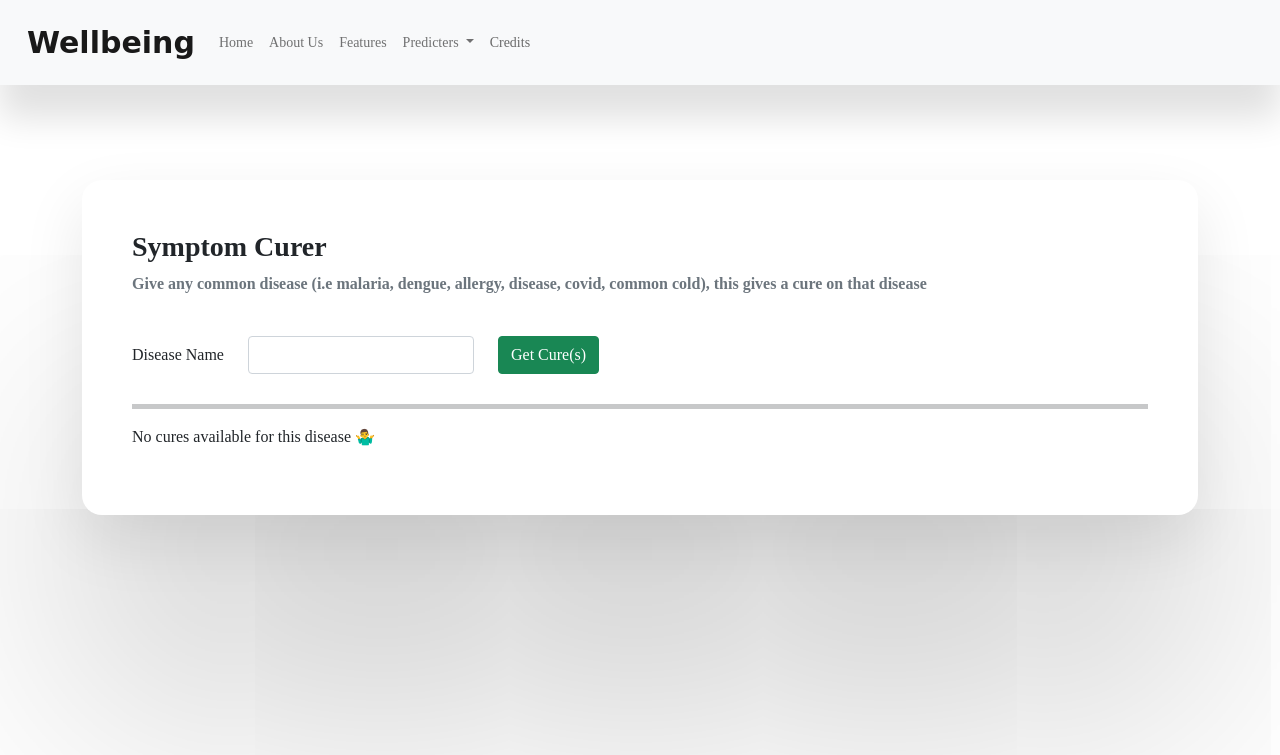
After one commit to ahmishra/Wellbeing, a Flask app: page /symptom_curer in a window 1280 px wide. The commit adds this page. Shown: the top 755 px of the page. Run offline with Flask 2, Linux system fonts and the light colour scheme; parts of the project's set-up code (start-up, migrations or seed data) failed here and were passed over; some libraries are stand-ins or nearby versions; some web fonts are replaced.

Commit message:
Improved Doabetes and Added Symptom Curer

```diff
--- a/main.py
+++ b/main.py
@@ -1,11 +1,44 @@
 from flask import render_template, request, Flask
 from joblib import load
+from pandas import read_csv
+from numpy import nan
 
+# Global Variables
 model_health_insurance = load("Models/health_insurance_model.joblib")
 scaler_health_insurance = load("Models/health_insurance_scaler.joblib")
+symptom_desc = read_csv("Datasets/symptom_desc.csv")
+symptom_desc['Disease'] = symptom_desc['Disease'].apply(lambda x: x.lower())
+symptom_desc = list(symptom_desc.values)
+symptom_precaution = read_csv("Datasets/symptom_precaution.csv")
+symptom_precaution['Disease'] = symptom_precaution['Disease'].apply(lambda x: x.lower())
+symptom_precaution = list(symptom_precaution.values)
 
+def get_symptom_description(symptom):
+    symptom = symptom.lower()
+    results = []
+    for i in symptom_desc:
+        for j in i:
+            if symptom in str(j):
+                results.append(list(i))
+
+    return results
+
+
+def get_symptom_precaution(symptom):
+    symptom = symptom.lower()
+    results = []
+    for i in symptom_precaution:
+        for j in i:
+            if symptom in str(j):
+                results.append(list(i))
+
+    return results
+
+# Initializing App
 app = Flask(__name__)
 
+
+# App routes and logic
 @app.route("/")
 def home():
     return render_template("index.html")
@@ -14,6 +47,23 @@ def home():
 @app.route("/credits")
 def credits():
     return render_template("credits.html")
+
+
+@app.route("/symptom_describer", methods=["POST", "GET"])
+def symptom_describer():
+    return render_template("symptom_describer.html")
+
+
+@app.route("/symptom_curer", methods=["POST", "GET"])
+def symptom_curer():
+    if request.method == "POST":
+        symptom = str(request.form["disease"]).lower()
+        precuations = get_symptom_precaution(symptom)
+        print(precuations)
+        return render_template("symptom_curer.html", cures=precuations)
+
+    else:
+        return render_template("symptom_curer.html")
 
 
 @app.route("/heath_insurance_predicter", methods=["GET", "POST"])
@@ -62,5 +112,7 @@ def health_insurance_predicter():
     else:
         return render_template("health_insurance_predicter.html")
 
+
+
 if __name__ == "__main__":
     app.run(debug=True)
--- a/templates/index.html
+++ b/templates/index.html
@@ -87,7 +87,7 @@ Wellbeing | We got you covered
                             <p class="card-text" style="font-weight: lighter;">
                                 Give any common symptoms, like, allergy, malaria, diabetes and get a description on that symptom
                             </p>
-                            <a href="#" class="btn btn-outline-success">Take Me There</a>
+                            <a href="{{ url_for('symptom_describer') }}" class="btn btn-outline-success">Take Me There</a>
                         </div>
                     </div>
 
@@ -97,7 +97,7 @@ Wellbeing | We got you covered
                             <p class="card-text" style="font-weight: lighter;">
                                 Give any common symptoms, like, allergy, malaria, diabetes and get a description on that symptom, and a list of possible ways to cure that symptom
                             </p>
-                            <a href="#" class="btn btn-outline-success">Take Me There</a>
+                            <a href="{{ url_for('symptom_curer') }}" class="btn btn-outline-success">Take Me There</a>
                         </div>
                     </div>
 
--- /dev/null
+++ b/templates/symptom_curer.html
@@ -0,0 +1,55 @@
+{% extends "base.html" %}
+{% block title %}
+Wellbeing | Symptom Curer
+{% endblock title %}
+
+{% block content %}
+
+    <div class="container">
+        <div class="jumbotron container form-design" style="height: 100%;">
+            <h3 style="font-weight: 700;">Symptom Curer</h3>
+            <p class="text-muted" style="font-weight: bolder;">Give any common disease (i.e malaria, dengue, allergy, disease, covid, common cold), this gives a cure on that disease</p>
+            <br>
+
+            <form method="POST">
+                <div class="row">
+                    <div class="col-auto">
+                        <label for="disease" class="col-form-label">Disease Name</label>
+                    </div>
+                    <div class="col-auto">
+                        <input type="disease" id="disease" name="disease" class="form-control" required>
+                    </div>
+                    <div class="col-auto">
+                        <input type="submit" value="Get Cure(s)" class="btn btn-success">
+                    </div>
+                </div>
+            </form>
+
+            <hr style="height: 5px; margin-top: 30px;">
+
+            {% if cures %}
+            {% if cures|length == 1 %}
+            <h4>For the disease <span style="font-weight:900">{{ cures[0][0] }}</span>, follow these cures</h4>
+            <ul>
+                {% for i in cures[0][1:] %}
+                <li>{{ i }}</li>
+                {% endfor %}
+            </ul>
+            {% else %}
+            <h3 style="font-weight: 900; margin-bottom: 30px;">Possible related diseases...</h3>
+            {% for i in cures %}
+            <p>Disease <span style="font-weight: 900;">{{ i[0] }}</span></p>
+            <ul>
+                {% for j in i[1:] %}
+                <li>{{ j }}</li>
+                {% endfor %}
+            </ul>
+            {% endfor %}
+            {% endif %}
+            {% else %}
+            <p>No cures available for this disease 🤷‍♂️</p>
+            {% endif %}
+        </div>
+    </div>
+
+{% endblock content %}
```
Also changed, not shown: templates/symptom_describer.html (added, +18 -0 lines), 5 other files.
